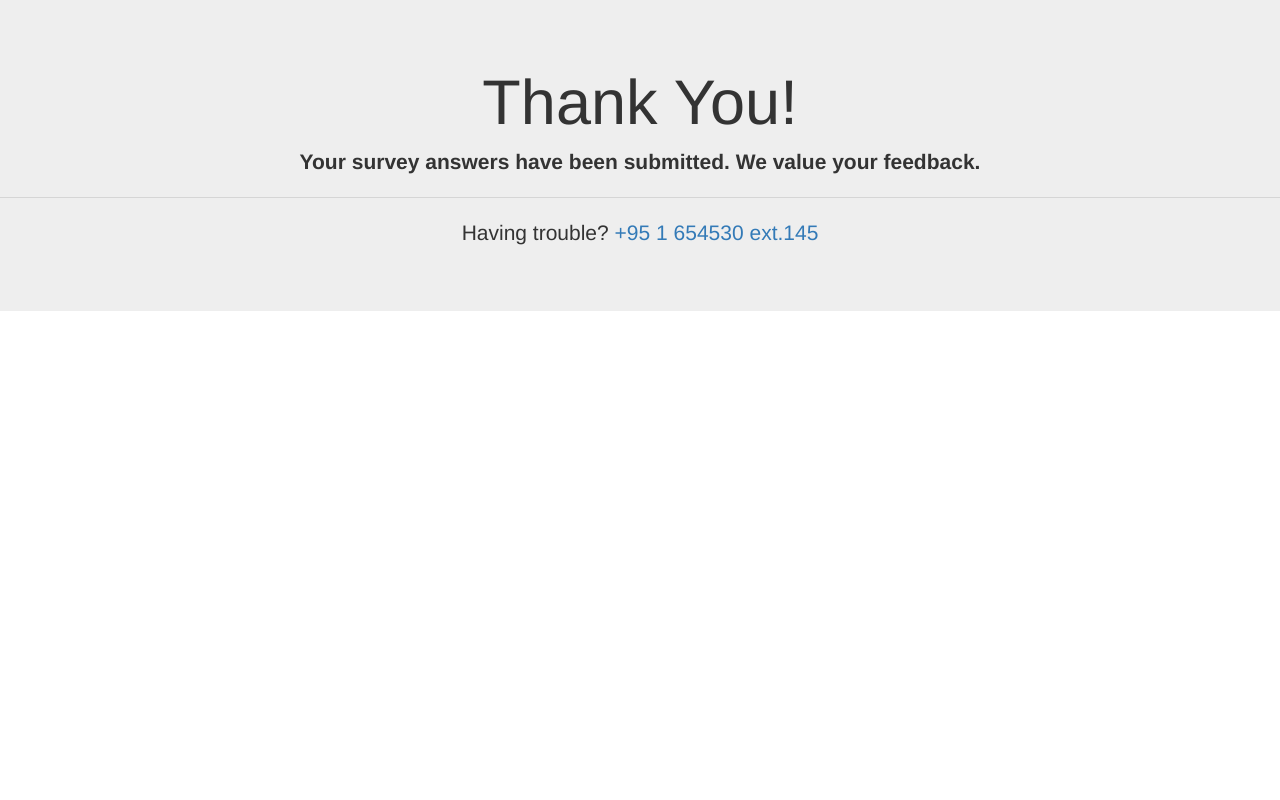
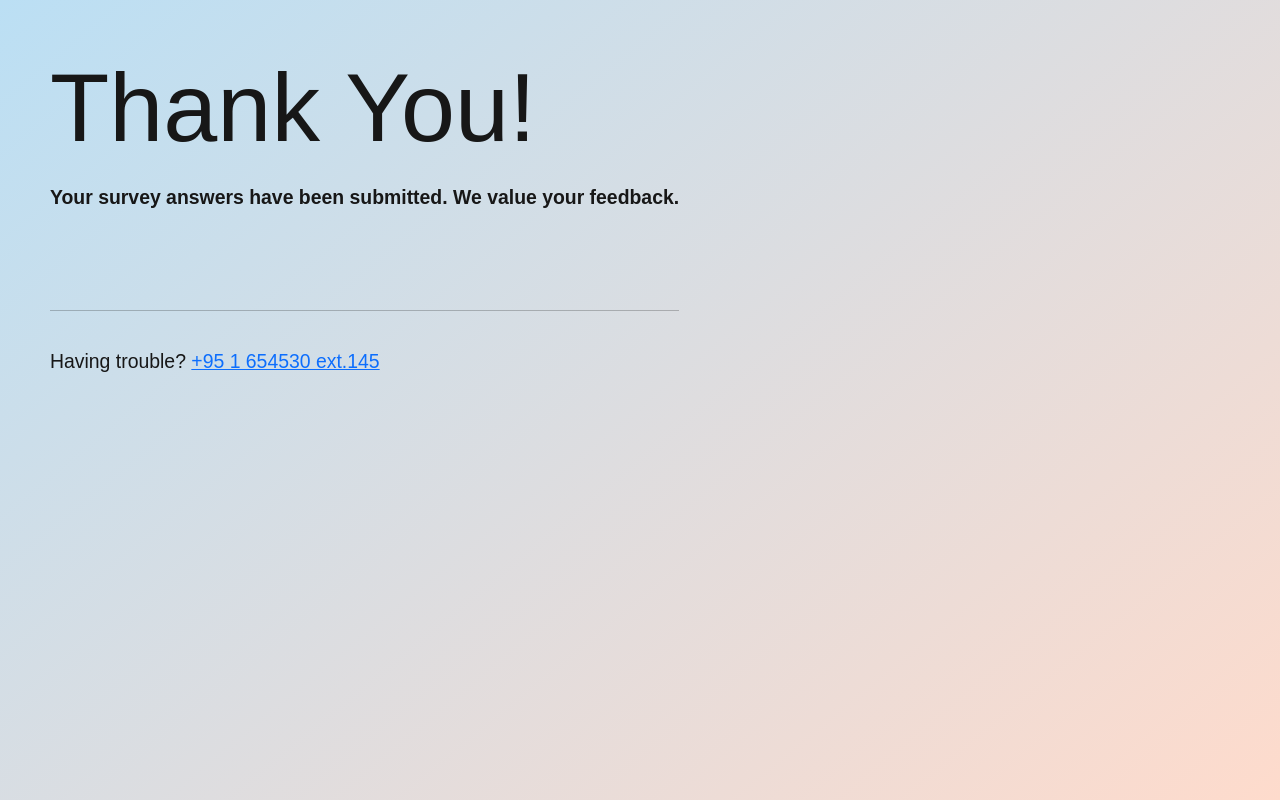
Before and after one commit to thuta87/survey, a Django app: page /thanks/ in a window 1280 px wide. Run offline with Django 3.2, Linux system fonts and the light colour scheme; some libraries are stand-ins or nearby versions.

Commit message:
refactor: Refactor thanks.html file

```diff
--- a/accounts/templates/accounts/thanks.html
+++ b/accounts/templates/accounts/thanks.html
@@ -1,19 +1,23 @@
-<!-- Latest compiled and minified CSS -->
-<link rel="stylesheet" href="https://maxcdn.bootstrapcdn.com/bootstrap/3.3.1/css/bootstrap.min.css">
+{% extends 'accounts/main.html' %}
+{% load static %}
 
-<!-- Optional theme -->
-<link rel="stylesheet" href="https://maxcdn.bootstrapcdn.com/bootstrap/3.3.1/css/bootstrap-theme.min.css">
+{% block css_files %}
+    <link rel="stylesheet" href={% static 'css/thanks.css'%} />
+{% endblock %}
 
-<!-- Latest compiled and minified JavaScript -->
-<script src="https://maxcdn.bootstrapcdn.com/bootstrap/3.3.1/js/bootstrap.min.js"></script>
+{% block content %}
+    <div class="thank_you__container">
+        <div>
+            <h1>Thank You!</h1>
+            <p>
+                <strong>
+                   Your survey answers have been submitted. We value your feedback.
+                </strong>
+            </p>
 
-<div class="d-flex justify-content-center">
-<div class="jumbotron text-center ">
-  <h1 class="display-3">Thank You!</h1>
-  <p class="lead"><strong>Your survey answers have been submitted. We value your feedback.</strong></p>
-  <hr>
-  <p>
-    Having trouble? <a href="tel:+951654530">+95 1 654530 ext.145</a>
-  </p>
-</div>
-</div>
+            <br>
+            <hr />
+            <p>Having trouble? <a href="tel:+951654530">+95 1 654530 ext.145</a></p>
+        </div>
+    </div>
+{% endblock %}
```
